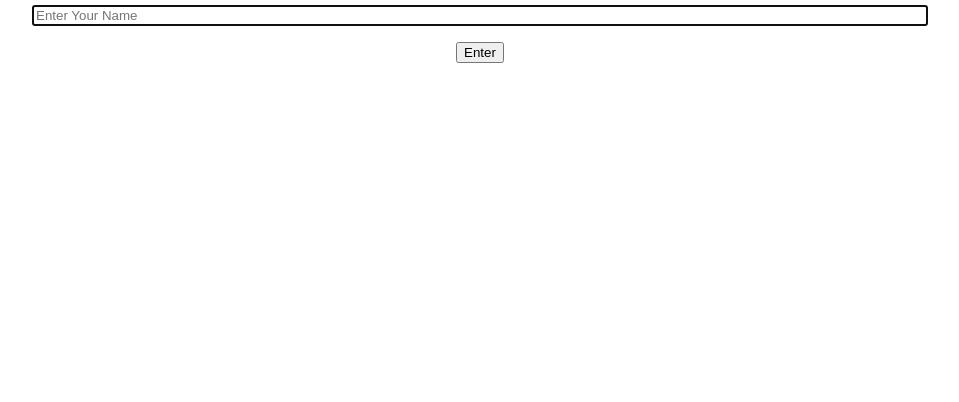
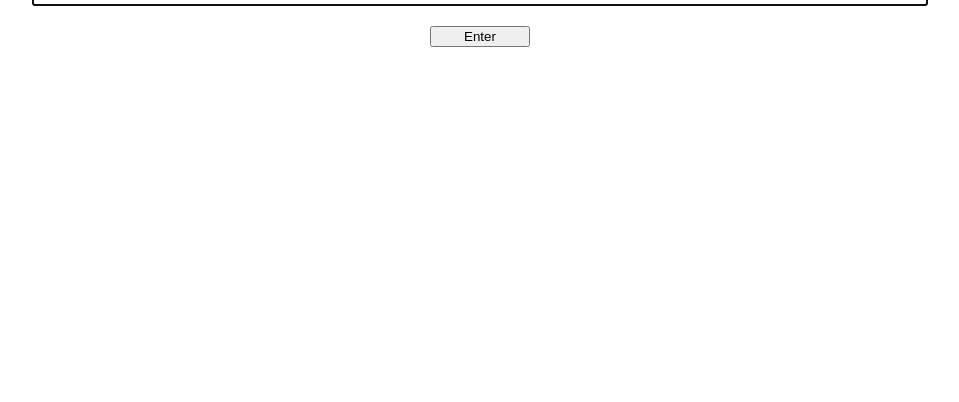
Before and after one commit to k-b-a-m/kbam, a React app: page / in a window 1280 px wide. Shown: the part 414-816 px from the top of the page, without its empty margins (168-1127 px from the left). Built offline with nearby package versions, Linux system fonts and the light colour scheme.

Commit message:
change component name, home now push to lobby on enter

```diff
--- a/client/components/App.js
+++ b/client/components/App.js
@@ -1,7 +1,7 @@
 import React, {Component} from 'react';
 import {Route} from 'react-router-dom';
 import Home from './Home';
-import WaitingArea from './Lobby';
+import Lobby from './Lobby';
 import Game from './Game';
 
 //import style
@@ -18,7 +18,7 @@ class App extends Component {
     return (
       <div>
         <Route exact path="/" component={Home} />
-        <Route path="/waitingarea" component={WaitingArea} />
+        <Route path="/lobby" component={Lobby} />
         <Route path="/game" component={Game} />
       </div>
     );
--- a/client/components/Home.js
+++ b/client/components/Home.js
@@ -18,6 +18,7 @@ class Home extends Component {
   handleSubmit = evt => {
     evt.preventDefault();
     console.log(this.state.playerName);
+    this.props.history.push('/lobby');
   };
 
   render() {
@@ -29,7 +30,7 @@ class Home extends Component {
         </div>
         <div>
           <form onSubmit={this.handleSubmit}>
-            <div>
+            <div className="flex-column-container">
               <input
                 className="name-input"
                 type="text"
@@ -38,9 +39,10 @@ class Home extends Component {
                 onChange={this.handleChange}
                 autoFocus
               />
+
+              <button type="submit">Enter</button>
             </div>
           </form>
-          <button type="submit">Enter</button>
         </div>
       </div>
     );
--- a/client/styles/Home.css
+++ b/client/styles/Home.css
@@ -8,7 +8,19 @@
   align-content: center;
   text-align: center
 }
+.flex-column-container{
+  display: flex;
+  flex-direction:column;
+  justify-content: center;
+  align-content: center;
+  align-items: center;
+}
 
 .name-input{
   width: 70vw;
 }
+
+button{
+  width: 100px;
+  margin: 20px;
+}
```
